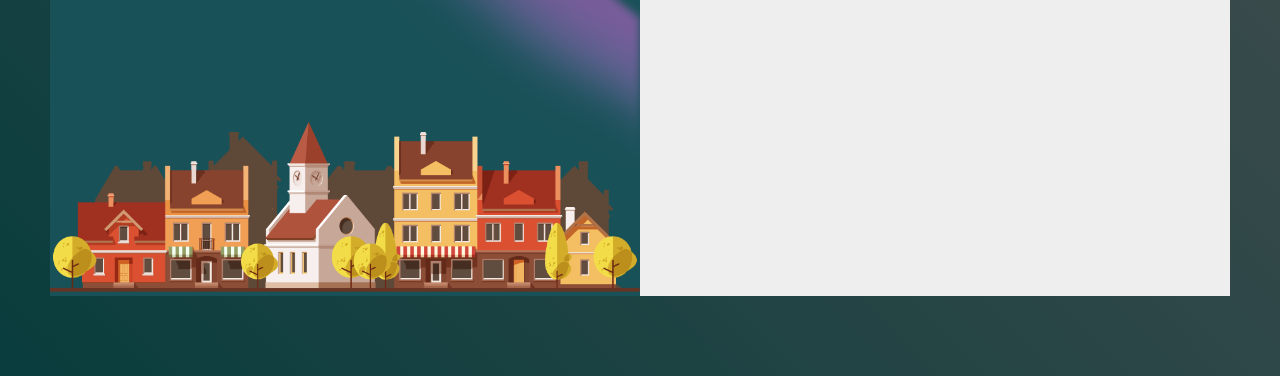
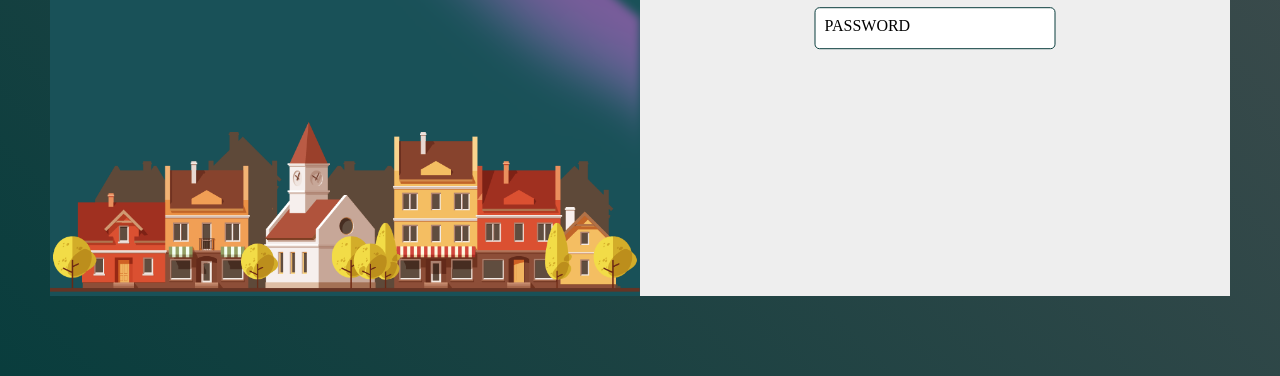
Before and after one commit to dcodelabTutor/login_page, a plain HTML site: page index.html in a window 1280 px wide. Shown: the part 424-800 px from the top of the page. Drawn offline with Linux system fonts and the light colour scheme.

Commit message:
loginInfo영역완성

```diff
--- a/scss/style.scss
+++ b/scss/style.scss
@@ -103,7 +103,43 @@ a {
 					position: absolute;
 					top: 50%;
 					left: 50%;
-					transform: translate(-50%, -50%);
+					transform: translate(-50%, -20%);
+					.inputBox {
+						position: relative;
+						input {
+							width: 100%;
+							padding: 10px;
+							border: 1px solid #093d3d;
+							background: #fff;
+							border-radius: 5px;
+							//outline: none;
+							color: #195158;
+							font-size: 1em;
+							font-weight: bold;
+							font-family: 'orbitron';
+							margin-bottom: 10px;
+							&:valid ~ span,
+							&:focus ~ span {
+								color: #454d4e;
+								transform: translateX(10px) translateY(-7px);
+								font-size: 0.65em;
+								padding: 0 10px;
+								background: #fff;
+								border-left: 1px solid #093d3d;
+								border-right: 1px solid #093d3d;
+							}
+						}
+						span {
+							position: absolute;
+							left: 0;
+							padding: 10px;
+							pointer-events: none;
+							font-size: 1em;
+							color: #000;
+							text-transform: uppercase;
+							transition: 0.5s;
+						}
+					}
 				}
 			}
 		}
```
Also changed, not shown: css/style.css, 1 other file.
